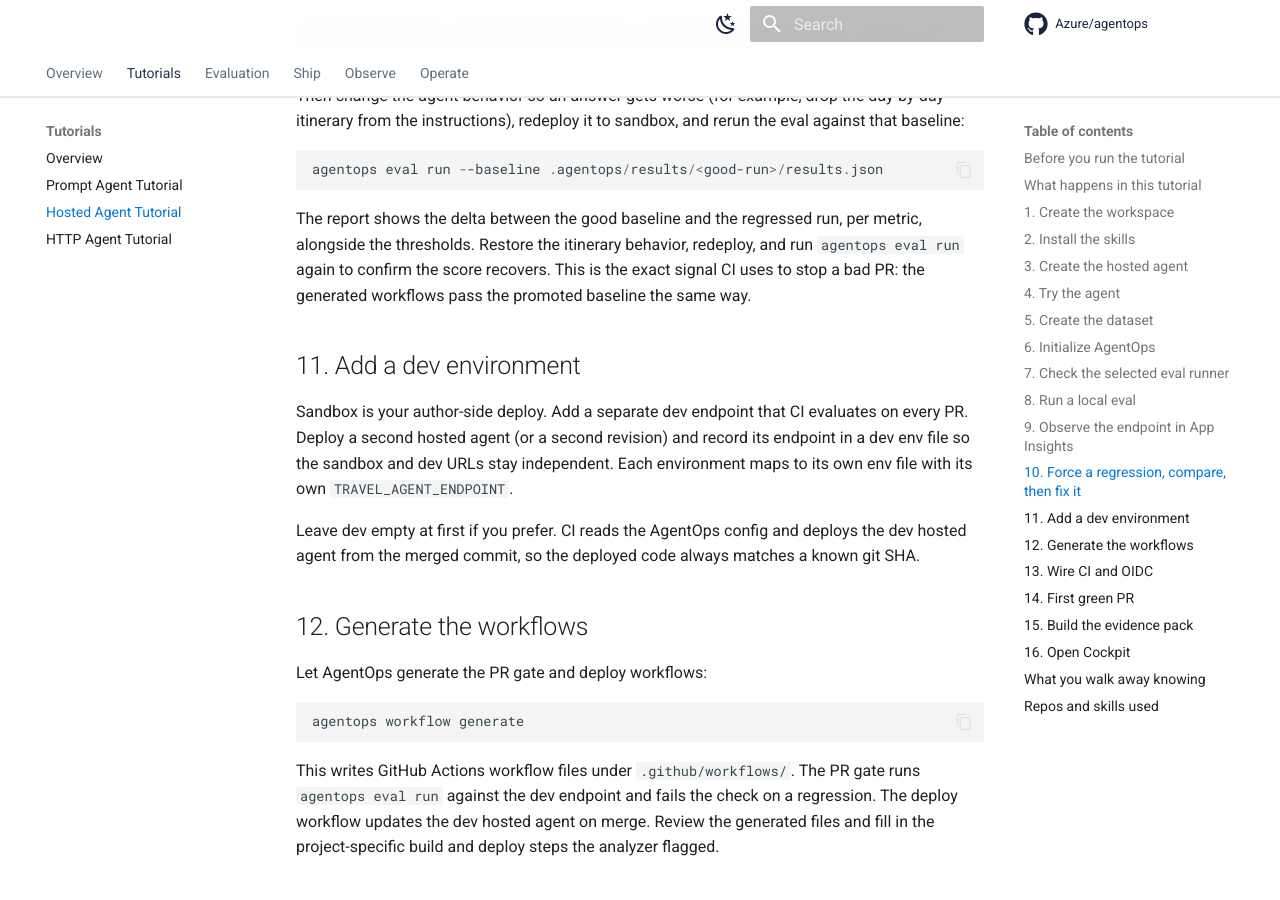
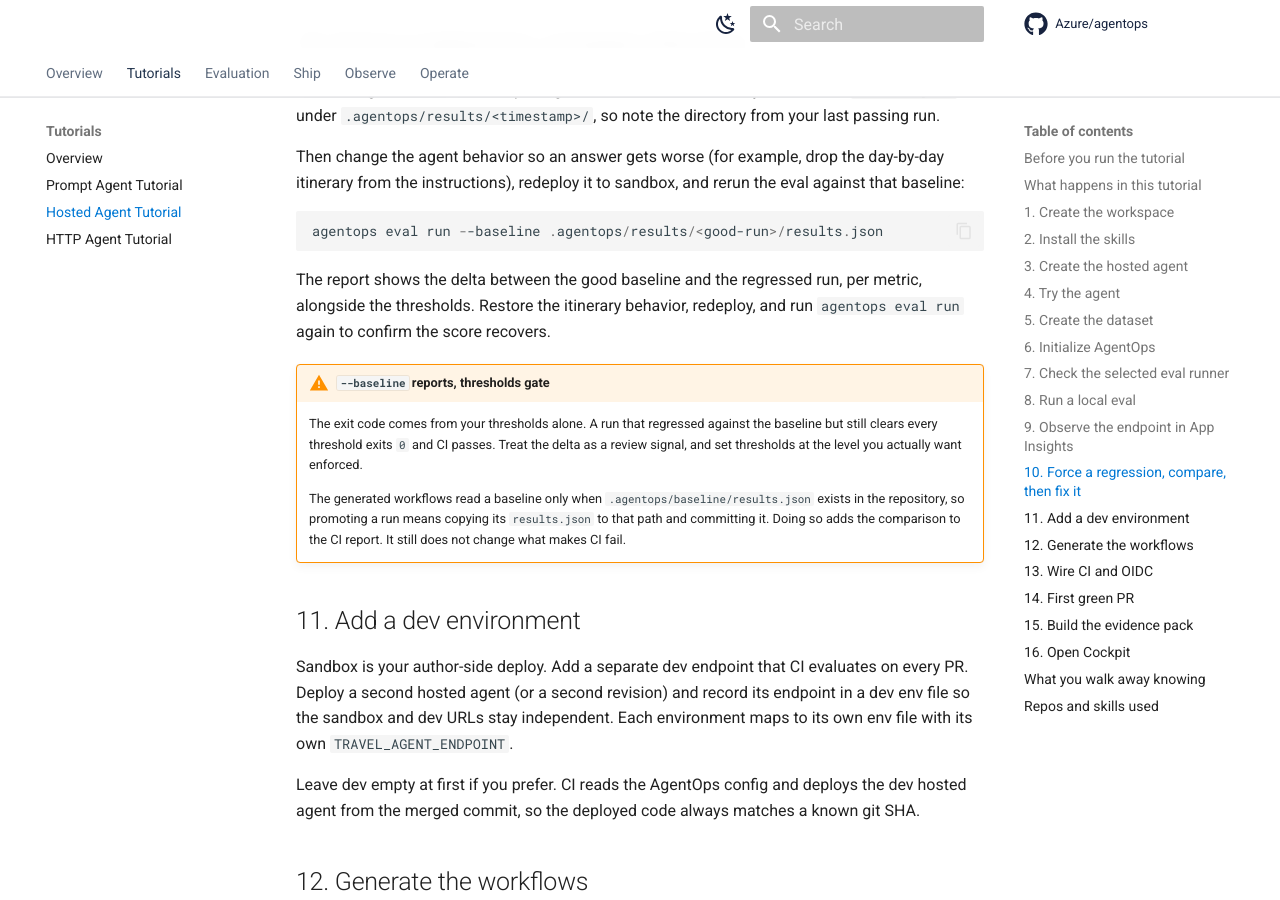
Before and after one commit to Azure/agentops, an MkDocs documentation site: the page built from docs/tutorial-hosted-agent.md, in a window 1280 px wide and 900 px high, scrolled down 7314 px. Built offline with MkDocs 1.6.1 and Material for MkDocs 9.7.7, drawn with Linux system fonts in a browser that asks for light colours; comment, search, counter and statistics services are not loaded; some of the changed text lies outside the part shown.

Commit message:
docs: correct four claims found in review
1. Baseline comparison does not gate CI. `exit_code_from` in
   `pipeline/orchestrator.py` returns 0/2 from `summary.overall_passed`
   alone, which is the configured thresholds. `pipeline/comparison.py`
   only computes deltas. A run can regress against a baseline and still
   exit 0. The hosted-agent tutorial claimed the opposite. It now says
   `--baseline` is a review signal, thresholds enforce, and explains that
   the generated workflows read a baseline only when
   `.agentops/baseline/results.json` is committed.

2. AADSTS53003 was misdiagnosed as a wrong-tenant problem. It is
   BlockedByConditionalAccess. Workload identities are in scope of
   Conditional Access, so a policy requiring MFA, a compliant device, or a
   named location will block a GitHub-hosted runner. Wrong tenant or wrong
   client id surfaces as AADSTS700016, which now has its own row.

3. A versioned hosted agent URL is necessary but not sufficient for
   `execution: cloud`. `core/agentops_config.py` extracts only name and
   version; `pipeline/cloud_runner.py` builds the client from the
   separately configured project endpoint and submits name plus version.
   The URL host and project segment are discarded. Both evaluation.md and
   the hosted-agent tutorial now state that
   AZURE_AI_FOUNDRY_PROJECT_ENDPOINT must point at the project holding that
   agent version.

4. Contributor commands used the wrong interpreter. `uv sync` populates
   `.venv` but does not activate it, so a bare `python` can be the system
   interpreter without the dev dependencies. CI uses `uv run pytest`. The
   commands now use `uv run`. Also corrected the claim that
   `pip install -e ".[dev]"` fails: `dev` is absent from
   optional-dependencies, so pip warns about an unknown extra and installs
   the project without the group. Added a link to the uv install guide.

Strict build produces the same nine pre-existing warnings as origin/docs.
No new warnings introduced.

Co-authored-by: Copilot App <223556219+Copilot@users.noreply.github.com>
Copilot-Session: bcb9c0b6-d506-46dc-90d2-8120413166ee

```diff
--- a/docs/tutorial-hosted-agent.md
+++ b/docs/tutorial-hosted-agent.md
@@ -230,6 +230,11 @@ auth_header_env: HOSTED_AGENT_TOKEN
     Foundry target from them. Without that `/agents/.../versions/...` segment
     pair AgentOps has no agent reference to hand Foundry, so the run is rejected
     and you either add the segments or set `agent: <name>:<version>` instead.
+    Only the name and version are taken from the URL. The run is submitted
+    against whatever `AZURE_AI_FOUNDRY_PROJECT_ENDPOINT` points at, so that
+    project must be the one holding this agent version. Pointing it at a
+    different project either fails to resolve the agent or silently resolves a
+    same-named agent there.
     Cloud runs publish implicitly and land in the New Foundry Evaluations panel.
 
 The wizard writes local Azure values to `.agentops/.env` so they stay out of
@@ -318,9 +323,19 @@ agentops eval run --baseline .agentops/results/<good-run>/results.json
 
 The report shows the delta between the good baseline and the regressed run, per
 metric, alongside the thresholds. Restore the itinerary behavior, redeploy, and
-run `agentops eval run` again to confirm the score recovers. This is the exact
-signal CI uses to stop a bad PR: the generated workflows pass the promoted
-baseline the same way.
+run `agentops eval run` again to confirm the score recovers.
+
+!!! warning "`--baseline` reports, thresholds gate"
+    The exit code comes from your thresholds alone. A run that regressed
+    against the baseline but still clears every threshold exits `0` and CI
+    passes. Treat the delta as a review signal, and set thresholds at the
+    level you actually want enforced.
+
+    The generated workflows read a baseline only when
+    `.agentops/baseline/results.json` exists in the repository, so promoting
+    a run means copying its `results.json` to that path and committing it.
+    Doing so adds the comparison to the CI report. It still does not change
+    what makes CI fail.
 
 ## 11. Add a dev environment
 
```
Also changed, not shown: docs/ci-github-actions.md (+2 -1 lines), docs/evaluation.md (+5 -2 lines), docs/how-it-works.md (+3 -3 lines).
